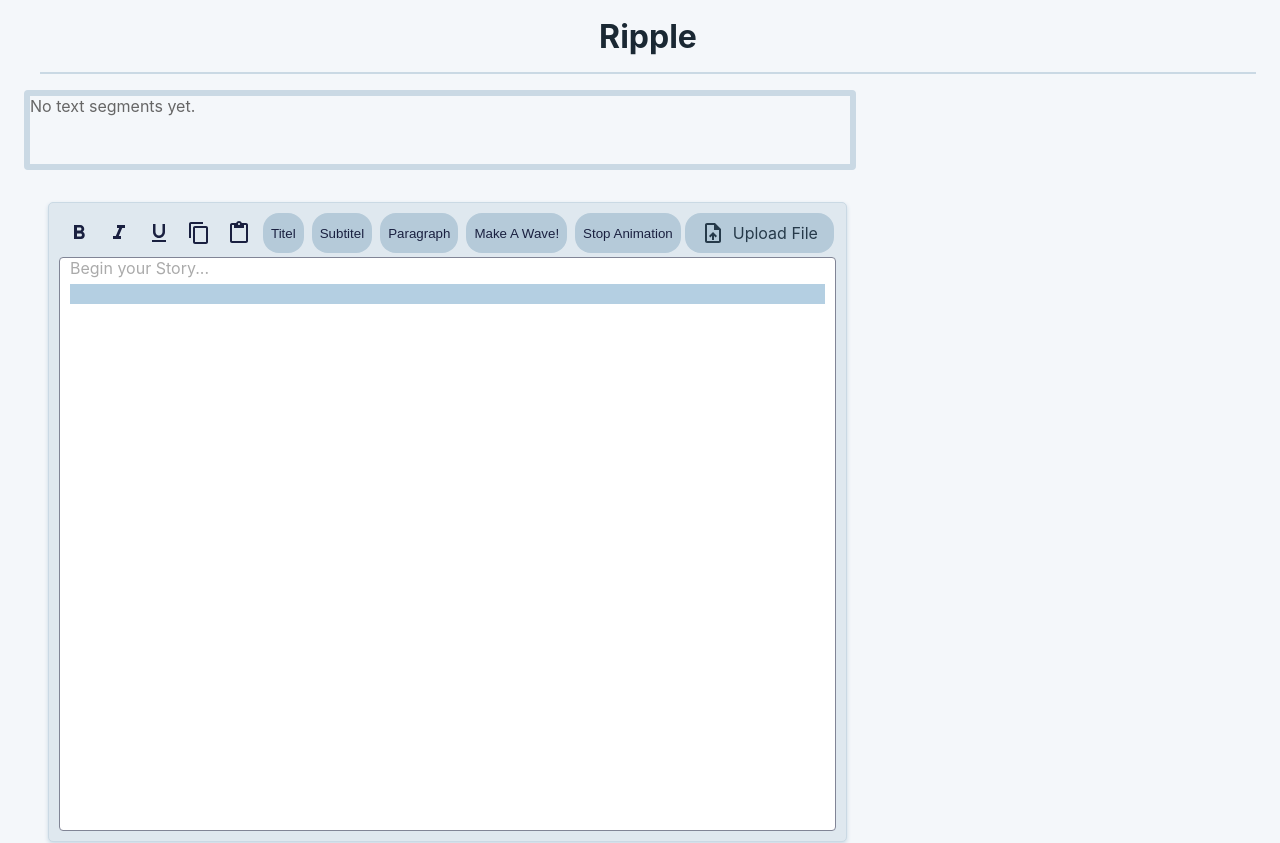
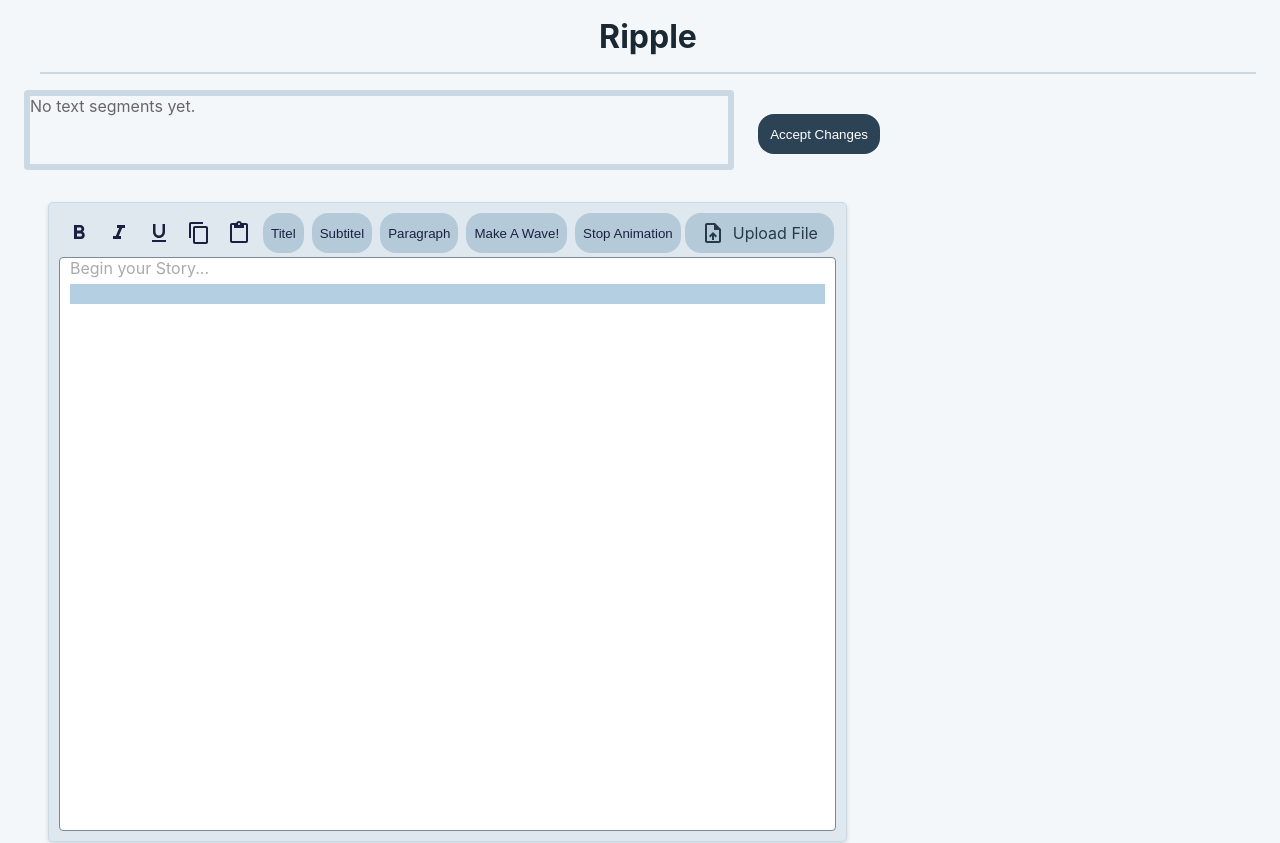
Before and after one commit to EmlMeml/thesis-project, a React (Create React App) app: page / in a window 1280 px wide. Shown: the top 843 px of the page. Built offline with nearby package versions, Linux system fonts and the light colour scheme.

Commit message:
Sort of Pause Btn

```diff
--- a/src/App.js
+++ b/src/App.js
@@ -7,6 +7,7 @@ import { MyEditor } from './custom/Editor.tsx';
 import { MyChat } from './custom/Chat.tsx';
 import { TextNav } from './custom/TextNav.tsx';
 import { ChangeCreator } from './custom/ChangeCreator.tsx';
+import { AccteptBtn } from './custom/AccteptBtn.tsx';
 import { Grid, Stack } from "@mui/material";
 
 export function serializeEditorContentToParagraphs(content) {
@@ -58,6 +59,11 @@ function App() {
 
   const handleSegmentClick = (text) => {
     setActiveSegmentText(text);
+  };
+
+  const handleAcceptChanges = () => {
+    setChangedSegmentTexts([]);
+    setActiveSegmentText('');
   };
 
   const handleAiReply = (replyText) => {
@@ -125,12 +131,20 @@ function App() {
       <Grid className="App" container direction="column">
       <TopBar/>
         <Grid id="main-content" container size={11}>
-          <Grid id="text-navigation" container size={9}>
-            <TextNav content={editorContent} onSegmentClick={handleSegmentClick} changedTexts={changedSegmentTexts} />
+          <Grid id="text-navigation" container size={9} direction="row">
+            <Grid item style={{ flex: 1, overflowY: "auto" }}>
+              <TextNav content={editorContent} onSegmentClick={handleSegmentClick} changedTexts={changedSegmentTexts} />
+            </Grid>
+            <Grid item style={{marginTop:"32px"}}>
+              <AccteptBtn onClick={handleAcceptChanges} />
+            </Grid>
           </Grid>
           <Grid id="editor-container" container size={12} direction="row" >
             <MyEditor fileText={fileText} onContentChange={setEditorContent} onFileLoad={handleFileLoad} activeSegmentText={activeSegmentText} />
-            <ChangeCreator editorText={editorText} onTextReplace={handleAiReply} />
+            <Stack spacing={1} style={{ marginLeft: 8 }}>
+              <ChangeCreator editorText={editorText} onTextReplace={handleAiReply} />
+
+            </Stack>
           </Grid>
       </Grid>
     </Grid>
--- /dev/null
+++ b/src/custom/AccteptBtn.tsx
@@ -0,0 +1,26 @@
+import React from 'react';
+
+interface AccteptBtnProps {
+    onClick: () => void;
+}
+
+export const AccteptBtn: React.FC<AccteptBtnProps> = ({ onClick }) => {
+    return (
+        <button
+            type="button"
+            onClick={onClick}
+            style={{
+                marginTop: 8,
+                padding: '6px 12px',
+                height: 40,
+                border: 'none',
+                borderRadius: 16,
+                backgroundColor: '#2b4354',
+                color: '#fff',
+                cursor: 'pointer',
+            }}
+        >
+            Accept Changes
+        </button>
+    );
+};
--- a/src/custom/TextNav.tsx
+++ b/src/custom/TextNav.tsx
@@ -54,6 +54,7 @@ export const TextNav: React.FC<TextNavProps> = ({ content = [], onSegmentClick,
             ) : (
                 <p style={{ margin: 0, color: '#666' }}>No text segments yet.</p>
             )}
+
         </div>
     );
 };
```
